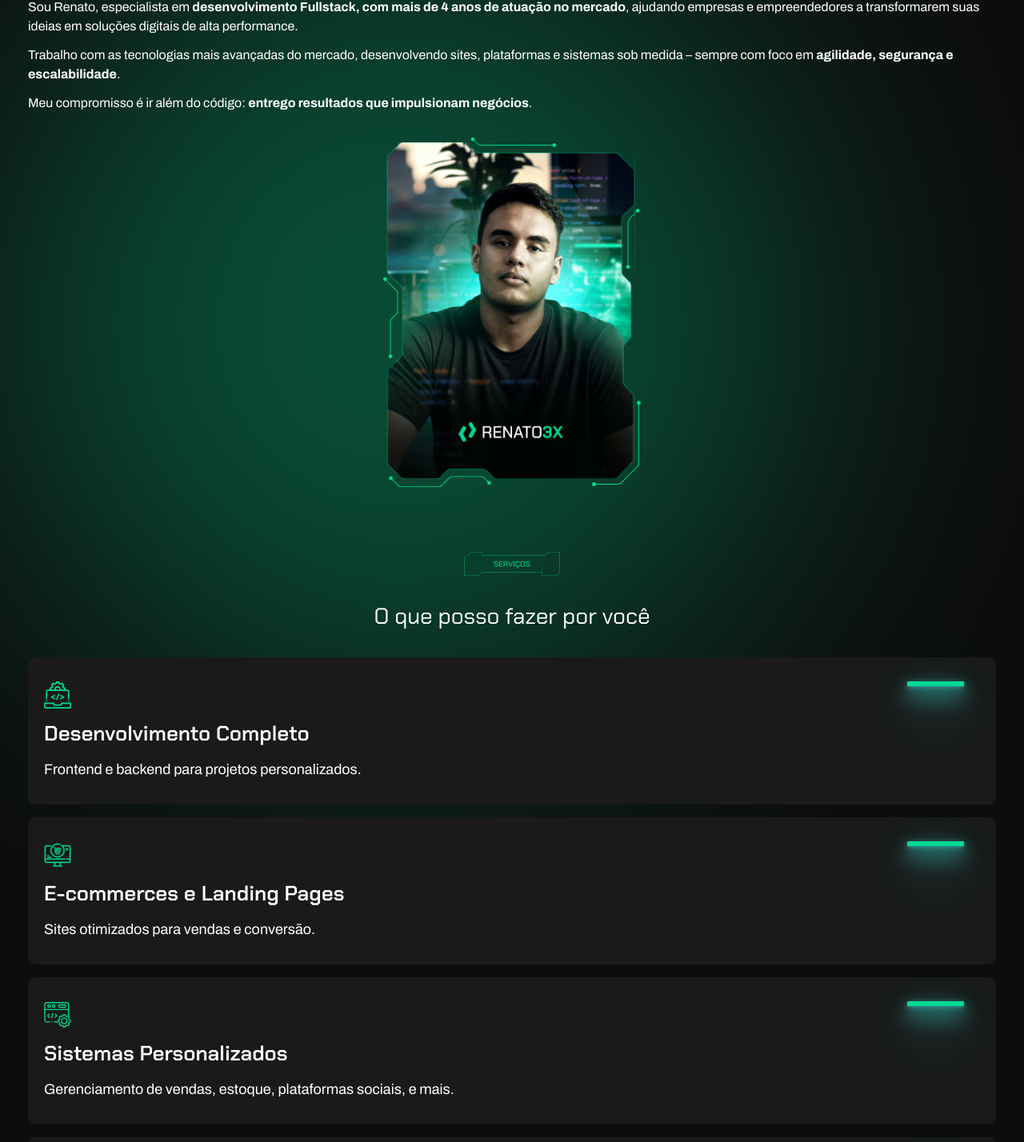
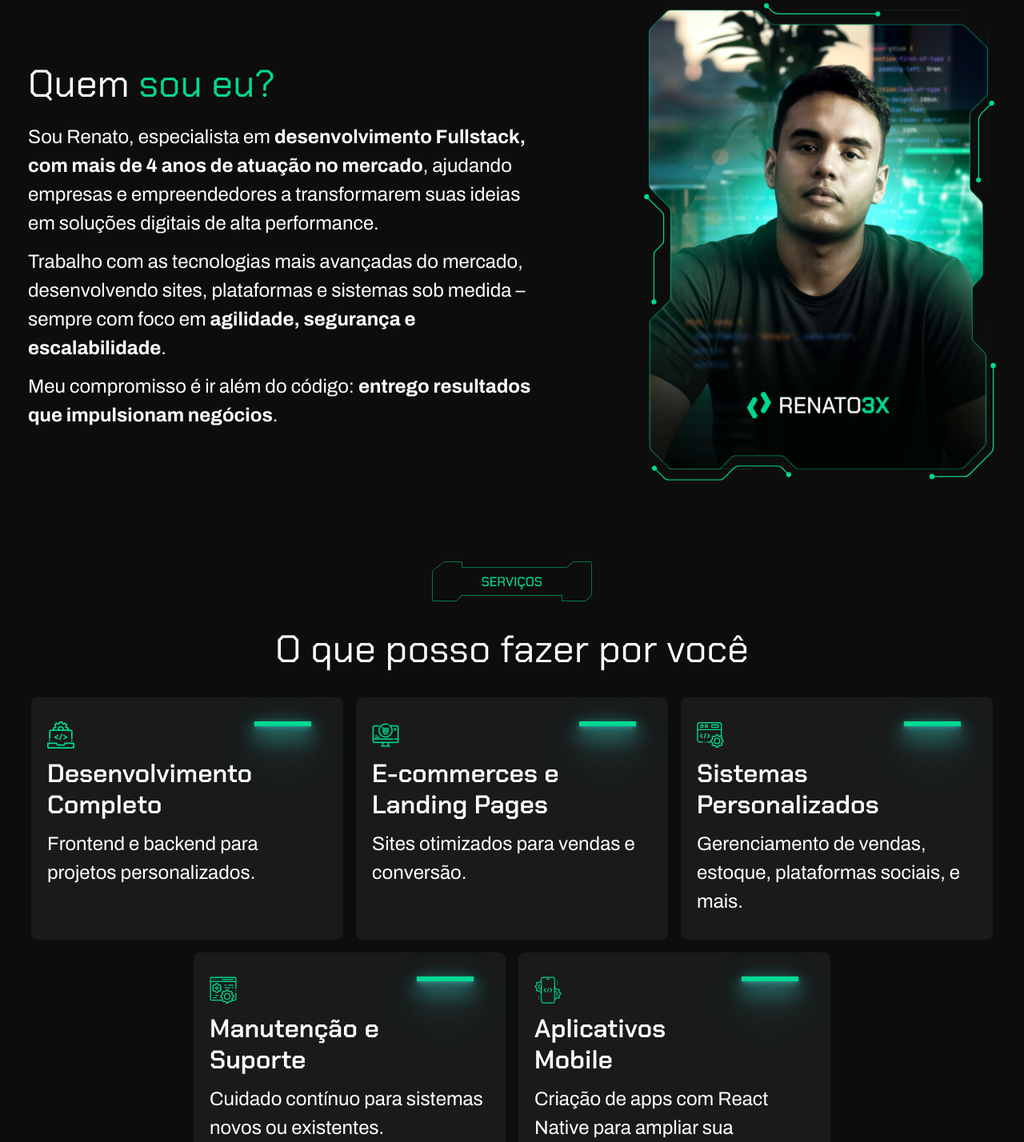
Before and after one commit to renato3x/renato3x.dev, a Next.js app: page / in a window 1280 px wide. Shown: the part 737-2165 px from the top of the page at 80% size. Built offline with nearby package versions, Linux system fonts and the light colour scheme; no server answers.

Commit message:
feat: make hero and who am i responsible

```diff
--- a/src/components/common/card.tsx
+++ b/src/components/common/card.tsx
@@ -5,8 +5,11 @@ export function Card({ className, ...props }: React.ComponentProps<'div'>) {
     <div
       data-slot="card"
       className={cn(
-        'bg-black-secondary min-[150px] rounded-[8px] flex flex-col px-[20px] py-[30px] gap-3 relative',
-        'before:block before:w-[71px] before:h-[6px] before:bg-green-primary before:absolute before:right-10 before:top-[-2] before:light-shadow',
+        'bg-black-secondary min-h-[240px] w-auto rounded-[8px]',
+        'flex flex-col px-[20px] py-[30px] gap-3 relative',
+        'md:max-w-[400px]',
+        'before:block before:w-[71px] before:h-[6px] before:bg-green-primary',
+        'before:absolute before:right-10 before:top-[-2] before:light-shadow',
         className,
       )}
       {...props}
@@ -30,7 +33,7 @@ export function CardTitle({ className, ...props }: React.ComponentProps<'p'>) {
   return (
     <p
       className={cn(
-        'font-[600] font-chakra text-[26px]',
+        'font-[600] font-chakra text-[26px] max-w-[200px] md:text-[32px] md:max-w-[250px] md:leading-[1.2]',
         className,
       )}
       {...props}
@@ -42,7 +45,7 @@ export function CardDescription({ className, ...props }: React.ComponentProps<'p
   return (
     <p
       className={cn(
-        'text-[18px]',
+        'text-[18px] md:text-[24px] md:max-w-[350px]',
         className,
       )}
       {...props}
--- a/src/components/sections/hero.tsx
+++ b/src/components/sections/hero.tsx
@@ -1,17 +1,22 @@
 import Image from 'next/image';
 import { WhatsAppButton } from '@/components/common/whatsapp-button';
 import { Marquee } from '@/components/common/marquee';
+import { cn } from '@/lib/utils';
 
 export function Hero() {
   return (
     <>
-      <section className="bg-[url('/images/hero-mobile.svg')] bg-cover md:bg-[url('/images/hero-desktop.svg')] md:bg-cover md:bg-bottom h-[80vh] bg-no-repeat flex flex-col justify-start items-center gap-3 pt-15 px-11">
+      <section className={cn(
+        'bg-[url("/images/hero-mobile.svg")] bg-cover md:bg-[url("/images/hero-desktop.svg")]',
+        'h-[80vh] bg-no-repeat md:bg-cover md:bg-bottom flex justify-center',
+      )}>
+        <div className="max-w-[800px] flex flex-col justify-start items-center gap-[20px] pt-15 px-11 mx-auto">
           <Image
             width={0}
             height={0}
             src="/images/logo-green.svg"
             alt="renato3x - Logo"
-          className="w-[166px] h-[30.5px]"
+            className="w-[166px]"
           />
           <h1 className="text-white-secondary text-center font-chakra text-[28px]">
             Desenvolvimento de Sites e Sistemas Sob Medida – <span className="highlight">Do Front ao Back</span>, com Qualidade e Rapidez
@@ -20,6 +25,7 @@ export function Hero() {
             Crie sua presença digital com soluções personalizadas para startups, microempresas e empreendedores.
           </p>
           <WhatsAppButton highlight/>
+        </div>
       </section>
       <Marquee/>
     </>
--- a/src/components/sections/who-am-i.tsx
+++ b/src/components/sections/who-am-i.tsx
@@ -1,53 +1,52 @@
-import Image from "next/image";
-import { Card, CardDescription, CardIcon, CardTitle } from "../common/card";
+import Image from 'next/image';
+import { Card, CardDescription, CardIcon, CardTitle } from '../common/card';
 
 export function WhoAmI() {
   const cardsData = [
     {
       'icon': '/images/icons/icon-dev.svg',
       'title': 'Desenvolvimento Completo',
-      'description': 'Frontend e backend para projetos personalizados.'
+      'description': 'Frontend e backend para projetos personalizados.',
     },
     {
       'icon': '/images/icons/icon-ecommerce.svg',
       'title': 'E-commerces e Landing Pages',
-      'description': 'Sites otimizados para vendas e conversão.'
+      'description': 'Sites otimizados para vendas e conversão.',
     },
     {
       'icon': '/images/icons/icon-system.svg',
       'title': 'Sistemas Personalizados',
-      'description': 'Gerenciamento de vendas, estoque, plataformas sociais, e mais.'
+      'description': 'Gerenciamento de vendas, estoque, plataformas sociais, e mais.',
     },
     {
       'icon': '/images/icons/icon-support.svg',
       'title': 'Manutenção e Suporte',
-      'description': 'Cuidado contínuo para sistemas novos ou existentes.'
+      'description': 'Cuidado contínuo para sistemas novos ou existentes.',
     },
     {
       'icon': '/images/icons/icon-dev-mobile.svg',
       'title': 'Aplicativos Mobile',
-      'description': 'Criação de apps com React Native para ampliar sua presença digital.'
-    }
+      'description': 'Criação de apps com React Native para ampliar sua presença digital.',
+    },
   ];
 
   return (
-    <section className="flex flex-col relative overflow-hidden">
-      <div className="absolute top-[700] right-[-800] w-[1000px] h-[1000px] bg-green-primary opacity-30 blur-[150px] rounded-full z-[-1]" />
-      <div className="flex flex-col px-[35px] py-[40px] gap-[30px]">
-        <div className="flex flex-col gap-3">
-          <h2 className="font-chakra text-[28px]">
+    <section className="flex flex-col px-[35px] py-[40px] gap-[30px] md:py-[100px] md:gap-[100px]">
+      <div className="flex flex-col gap-6 md:flex-row md:items-center md:justify-center md:gap-30">
+        <div className="flex flex-col gap-3 md:max-w-[650px]">
+          <h2 className="font-chakra text-[28px] md:text-[48px]">
             Quem <span className="highlight">sou eu?</span>
           </h2>
 
-          <p>
+          <p className="md:text-[24px]">
             Sou Renato, especialista em <span className="font-bold">desenvolvimento Fullstack, com mais de 4 anos de atuação no mercado</span>, ajudando empresas e empreendedores a transformarem suas ideias em soluções digitais de alta performance.
           </p>
 
-          <p>
+          <p className="md:text-[24px]">
             Trabalho com as tecnologias mais avançadas do mercado, desenvolvendo sites, plataformas e sistemas sob medida – sempre com foco em <span className="font-bold">agilidade, segurança e escalabilidade</span>.
           </p>
 
-          <p>
+          <p className="md:text-[24px]">
             Meu compromisso é ir além do código: <span className="font-bold">entrego resultados que impulsionam negócios</span>.
           </p>
         </div>
@@ -58,33 +57,74 @@ export function WhoAmI() {
             width={0}
             height={0}
             alt="renato3x - Desenvolvimento de Software"
-            className="w-[322px]"
+            className="min-w-[322px] md:w-[500px]"
           />
         </div>
       </div>
-      <div className="flex flex-col px-[35px] py-[40px] gap-[30px]">
+      <div className="flex flex-col gap-6">
         <div className="flex justify-center items-center">
           <Image
             src="/images/services-title.svg"
             alt="Services"
             width={0}
             height={0}
-            className="w-[120px]"
+            className="w-[120px] md:w-[200px]"
           />
         </div>
 
-        <h3 className="font-chakra text-[28px] text-center px-20">O que posso fazer por você</h3>
-
-        <div className="flex flex-col gap-4">
-          {cardsData.map((card, index) => (
-            <Card key={index}>
-              <CardIcon src={card.icon}/>
-              <CardTitle>{card.title}</CardTitle>
-              <CardDescription>{card.description}</CardDescription>
-            </Card>
-          ))}
-        </div>
+        <h3 className="font-chakra text-[28px] text-center px-20 md:text-[48px]">O que posso fazer por você</h3>
+        <Services/>
       </div>
     </section>
-  )
+  );
 }
+
+function Services() {
+  return (
+    <div className="flex flex-col gap-4">
+      <div className="flex flex-col gap-4 md:flex-row md:justify-center">
+        <Card>
+          <CardIcon src="/images/icons/icon-dev.svg"/>
+          <CardTitle>Desenvolvimento Completo</CardTitle>
+          <CardDescription>
+            Frontend e backend para projetos personalizados.
+          </CardDescription>
+        </Card>
+
+        <Card>
+          <CardIcon src="/images/icons/icon-ecommerce.svg"/>
+          <CardTitle>E-commerces e Landing Pages</CardTitle>
+          <CardDescription>
+            Sites otimizados para vendas e conversão.
+          </CardDescription>
+        </Card>
+
+        <Card>
+          <CardIcon src="/images/icons/icon-system.svg"/>
+          <CardTitle>Sistemas Personalizados</CardTitle>
+          <CardDescription>
+            Gerenciamento de vendas, estoque, plataformas sociais, e mais.
+          </CardDescription>
+        </Card>
+      </div>
+
+      <div className="flex flex-col gap-4 md:flex-row md:justify-center">
+        <Card>
+          <CardIcon src="/images/icons/icon-support.svg"/>
+          <CardTitle>Manutenção e Suporte</CardTitle>
+          <CardDescription>
+            Cuidado contínuo para sistemas novos ou existentes.
+          </CardDescription>
+        </Card>
+
+        <Card>
+          <CardIcon src="/images/icons/icon-dev-mobile.svg"/>
+          <CardTitle>Aplicativos Mobile</CardTitle>
+          <CardDescription>
+            Criação de apps com React Native para ampliar sua presença digital.
+          </CardDescription>
+        </Card>
+      </div>
+    </div>
+  );
+}
```
Lines whose indentation alone changed are shown as unchanged.
